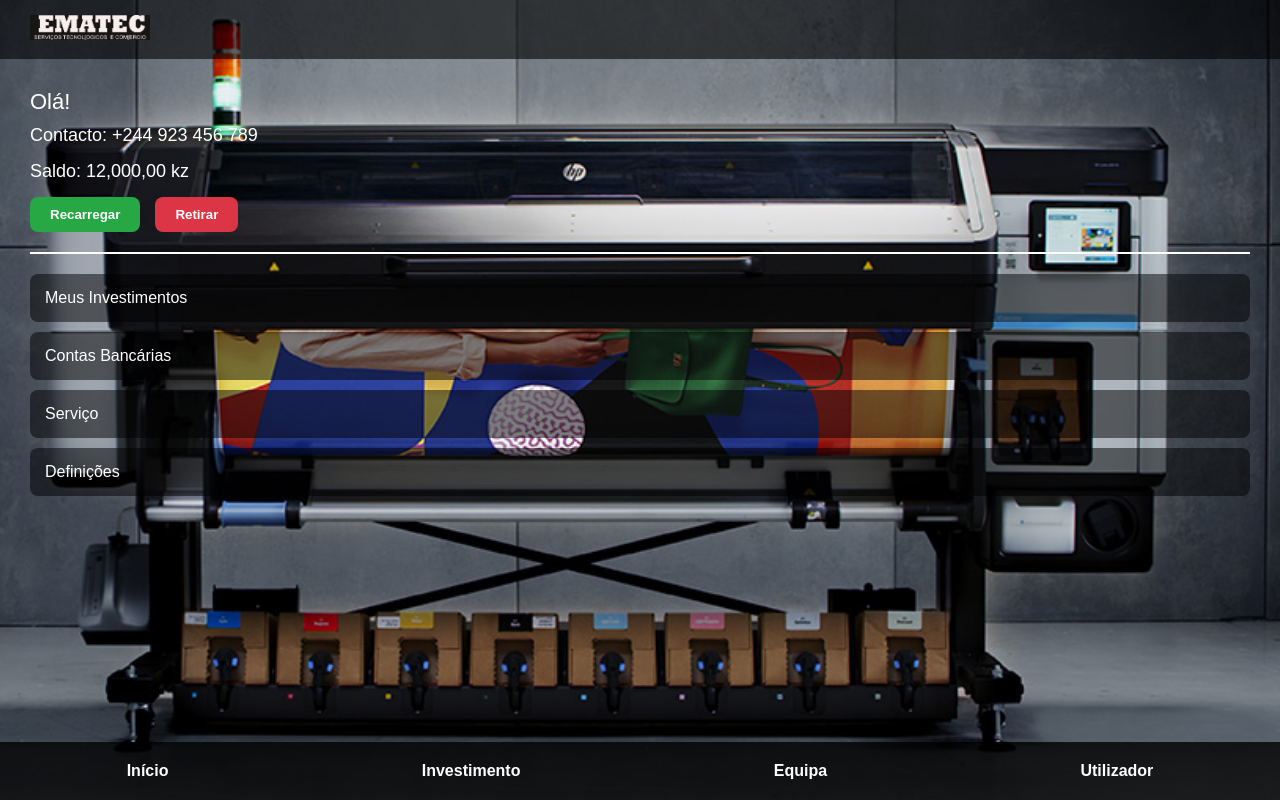
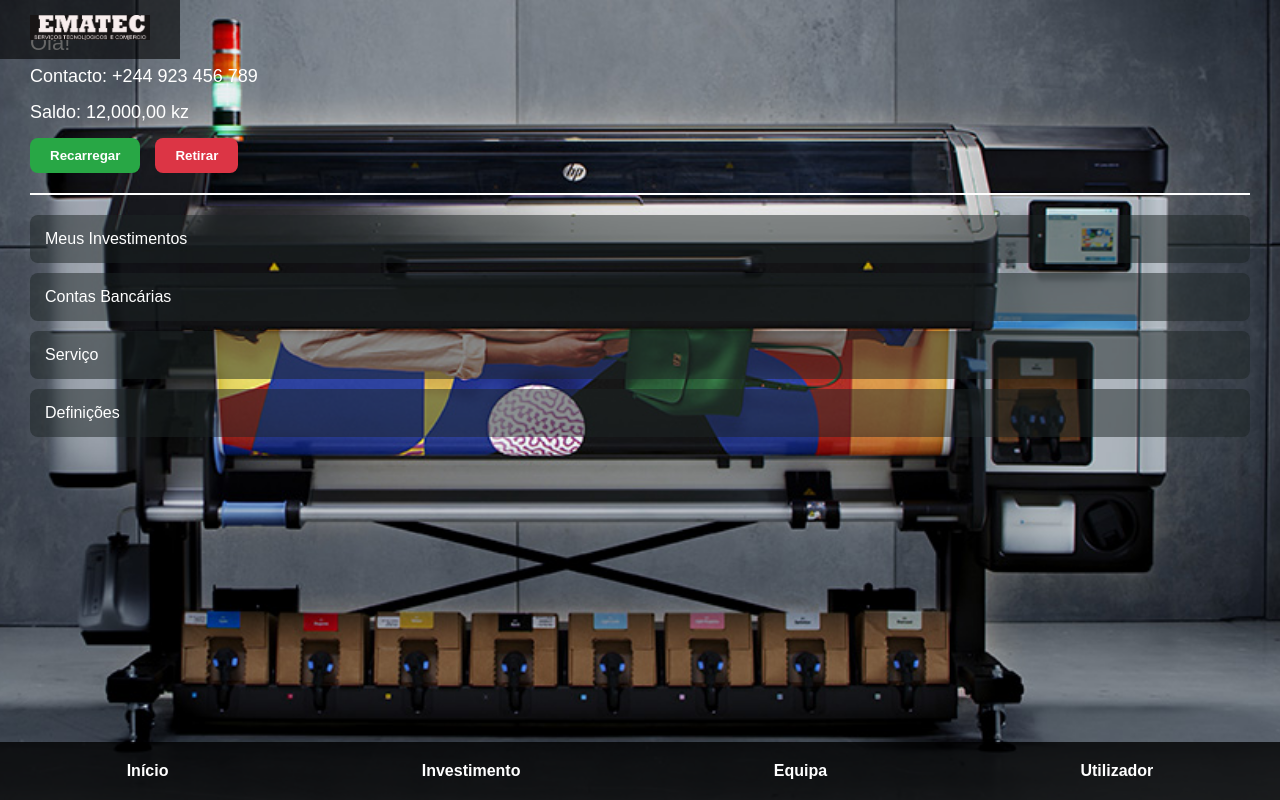
Before and after one commit to emanuel2066/emateccomerce, a plain HTML site: page utilizador.html in a window 1280 px wide. Drawn offline with Linux system fonts and the light colour scheme.

Commit message:
Update utilizador.html

```diff
--- a/utilizador.html
+++ b/utilizador.html
@@ -14,6 +14,7 @@
     }
 
     header {
+      position: fixed;
       display: flex;
       align-items: center;
       padding: 15px 30px;
@@ -74,7 +75,7 @@
     }
 
     .menu-usuario li {
-      background-color: rgba(0, 0, 0, 0.5);
+      background-color: rgba(29, 37, 37, 0.5);
       margin: 10px 0;
       padding: 15px;
       border-radius: 8px;
```
